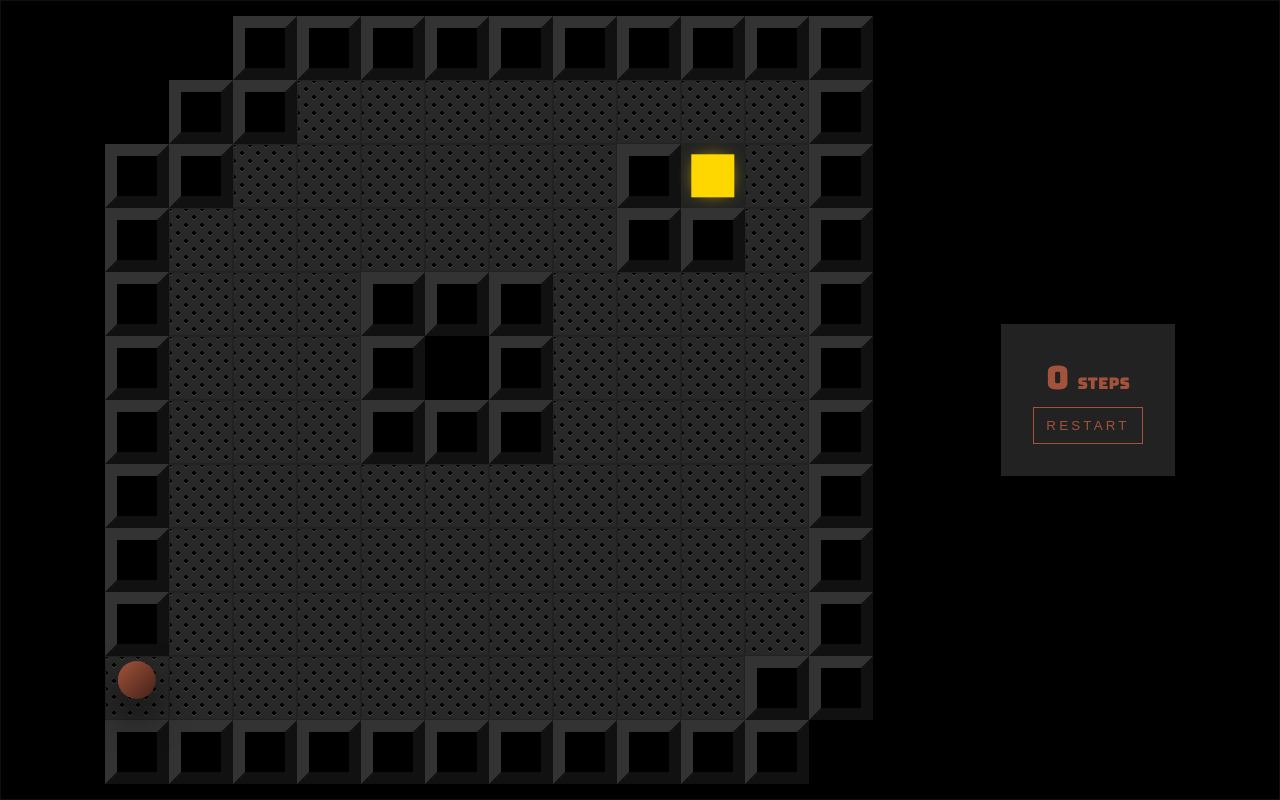
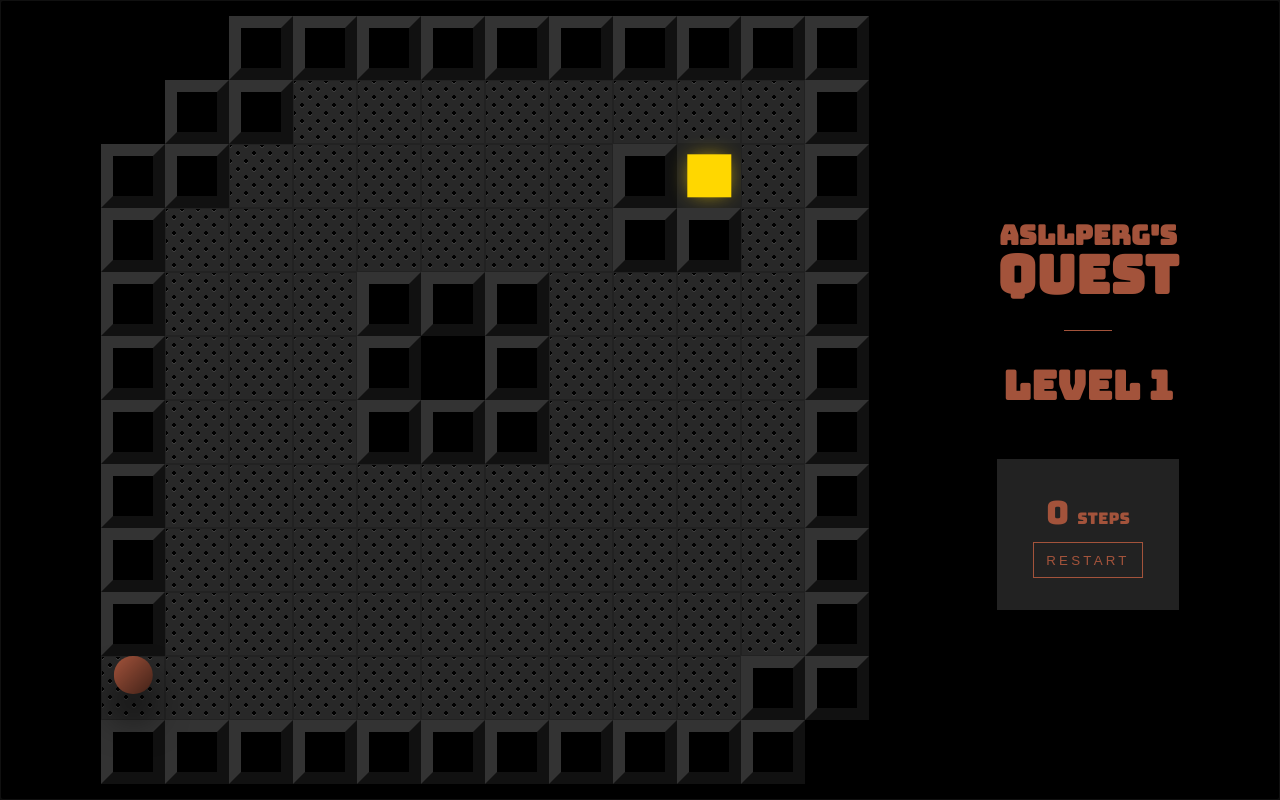
Before and after one commit to devmount/lava-ball, a Vue app: page / in a window 1280 px wide. Built offline with nearby package versions, Linux system fonts and the light colour scheme.

Commit message:
➕ add title and level

```diff
--- a/src/App.vue
+++ b/src/App.vue
@@ -30,11 +30,19 @@
     </div>
     <!-- dashboard -->
     <div id="dashboard">
-      <div class="number text-center">
+      <div class="title">
+        <h1><span class="first">Asllperg's</span><span class="second">Quest</span></h1>
+      </div>
+      <div class="subtitle">
+        <h2>Level 1</h2>
+      </div>
+      <div class="controls text-center">
+        <div class="number">
           <span class="size-2x">{{ player.steps }}</span>
           <label>steps</label>
         </div>
         <button class="btn" @click="restart">Restart</button>
+      </div>
     </div>
     <!-- modal -->
     <div class="modal" :class="{ 'active': game.finished }">
@@ -121,14 +129,14 @@ export default {
     },
     // move player to given position, if game isn't already finished
     go (x, y) {
-      // if (!this.finished) {
+      if (!this.finished) {
         this.game.init = false
         this.player.x = x
         this.player.y = y
         this.player.steps++
         this.$refs.player.style.left = 4*x + 'rem'
         this.$refs.player.style.top = 4*y + 'rem'
-      // }
+      }
     },
     // move player one cell left
     left () {
@@ -314,9 +322,44 @@ html, body
   #dashboard
     display flex
     justify-content center
-    align-items center
+    align-items stretch
     flex-direction column
     margin-left 8rem
+
+    .title, .subtitle
+      font-family $font-heading
+      color $primary
+      text-align center
+
+      h1
+        position relative
+
+        .first
+          display block
+          font-size 1.7rem
+          line-height 3rem
+        .second
+          display block
+          font-size 3.3rem
+          line-height 2rem
+
+        &::after {
+          content ''
+          position absolute
+          left 50%
+          bottom -2.5rem
+          transform translate(-50%)
+          display block
+          height .1rem
+          width 3rem
+          background $primary
+        }
+
+      h2
+        font-size 2.5rem
+        line-height 5rem
+
+    .controls
       padding 2rem
       background $available
 
```
Lines whose indentation alone changed are shown as unchanged.
